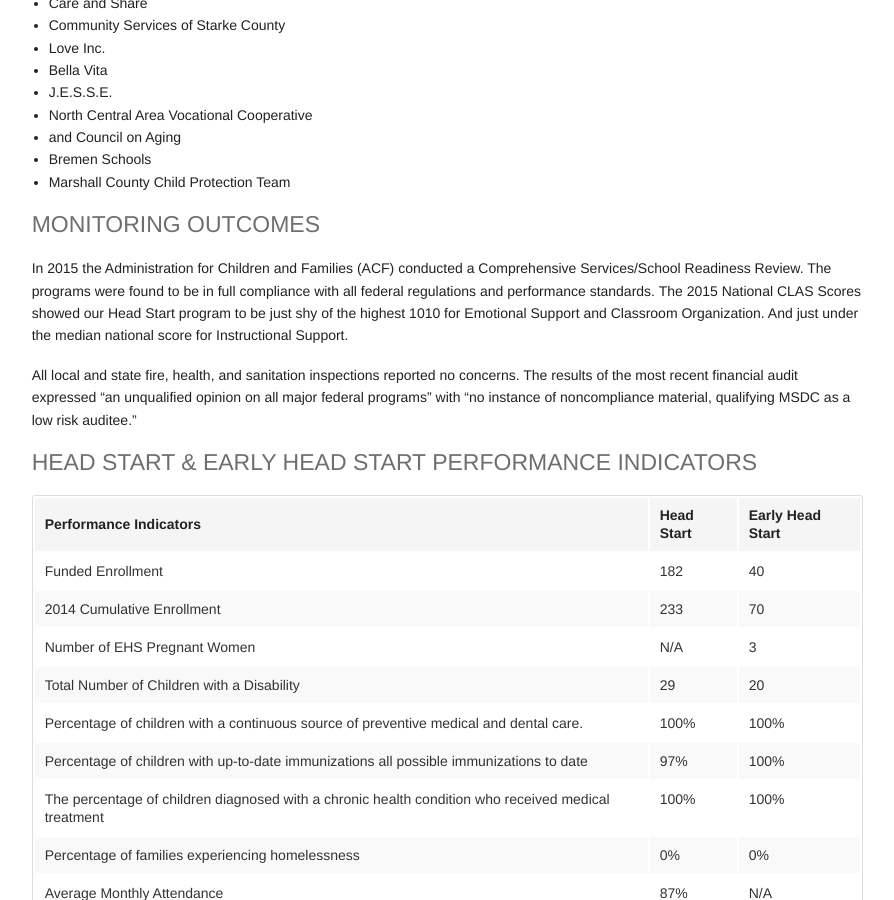
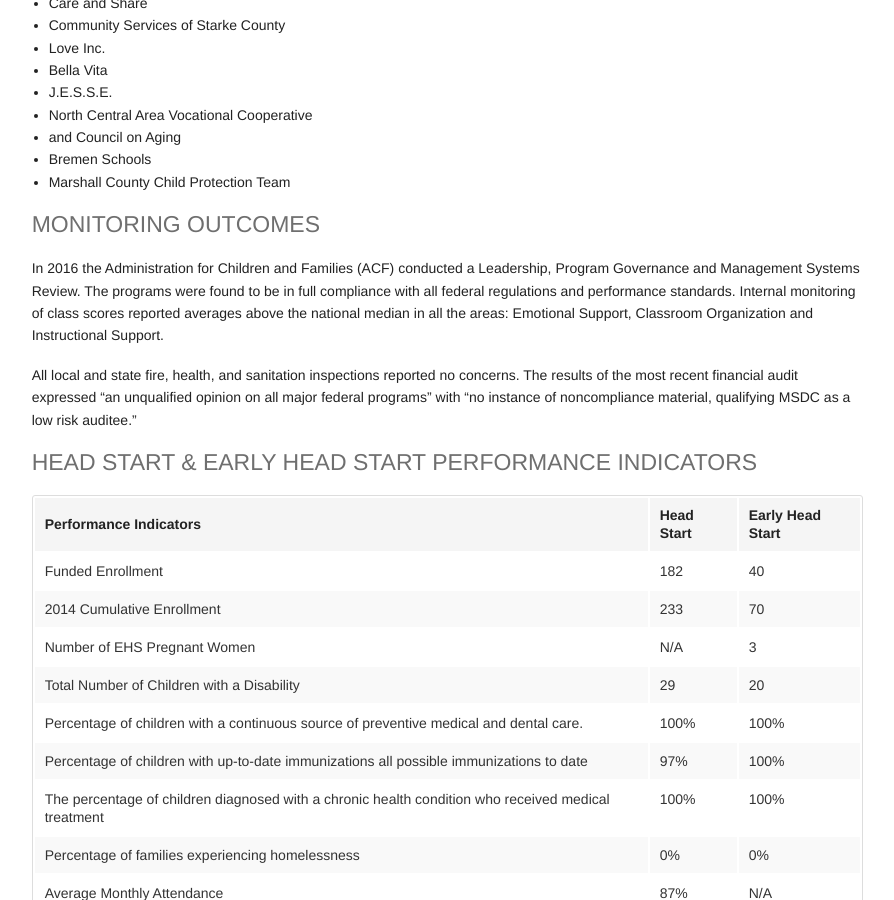
Before and after one commit to leviwilson/marshall-starke.org, a Jekyll site: the page built from report/children.md, in a window 1280 px wide and 900 px high, scrolled down 1107 px. Shown: the whole window, without its empty margins (260-1154 px from the left). Built offline with Jekyll 4.4.1, drawn with Linux system fonts in a browser that asks for light colours; nearby versions of some CDN libraries.

Commit message:
update monitoring outcomes

```diff
--- a/report/children.md
+++ b/report/children.md
@@ -46,7 +46,7 @@ The programs rely on the support and participation of community partners. Partne
 * Marshall County Child Protection Team
 
 <h4 class="subheader" id="outcomes">MONITORING OUTCOMES</h4>
-In 2015 the Administration for Children and Families (ACF) conducted a Comprehensive Services/School Readiness Review. The programs were found to be in full compliance with all federal regulations and performance standards. The 2015 National CLAS Scores showed our Head Start program to be just shy of the highest 1010 for Emotional Support and Classroom Organization. And just under the median national score for Instructional Support.
+In 2016 the Administration for Children and Families (ACF) conducted a Leadership, Program Governance and Management Systems Review. The programs were found to be in full compliance with all federal regulations and performance standards. Internal monitoring of class scores reported averages above the national median in all the areas: Emotional Support, Classroom Organization and Instructional Support.
 
 All local and state fire, health, and sanitation inspections reported no concerns. The results of the most recent financial audit expressed "an unqualified opinion on all major federal programs" with "no instance of noncompliance material, qualifying MSDC as a low risk auditee."
 
```
